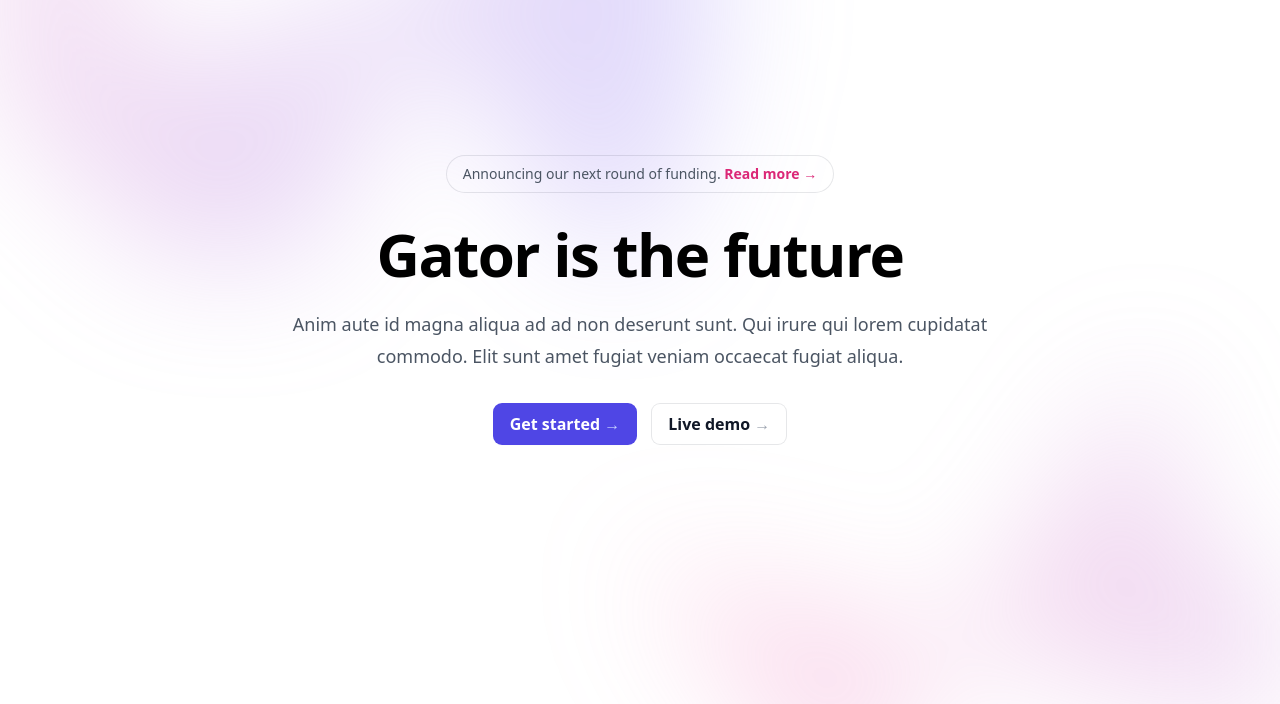
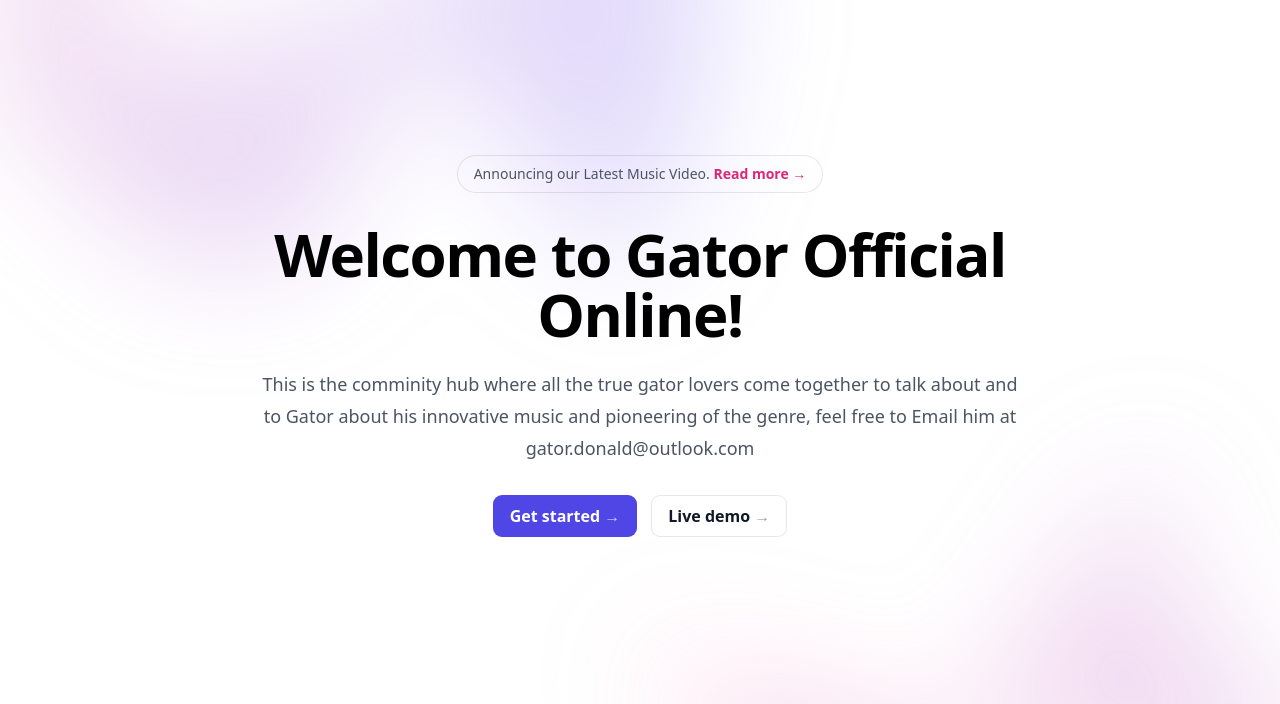
Before and after one commit to JC306010/Projects, a plain HTML site: page index.html in a window 1280 px wide. Shown: the part 96-800 px from the top of the page. Drawn offline with nearby package versions, Linux system fonts and the light colour scheme.

Commit message:
changes titles

```diff
--- a/index.html
+++ b/index.html
@@ -59,13 +59,13 @@
                     <div class="hidden sm:mb-8 sm:flex sm:justify-center">
                     <div class="relative overflow-hidden rounded-full py-1.5 px-4 text-sm leading-6 ring-1 ring-gray-900/10 hover:ring-gray-900/20">
                         <span class="text-gray-600">
-                        Announcing our next round of funding. <a href="#" class="font-semibold text-pink-600"><span class="absolute inset-0" aria-hidden="true"></span>Read more <span aria-hidden="true">&rarr;</span></a>
+                        Announcing our Latest Music Video. <a href="#" class="font-semibold text-pink-600"><span class="absolute inset-0" aria-hidden="true"></span>Read more <span aria-hidden="true">&rarr;</span></a>
                         </span>
                     </div>
                     </div>
                     <div>
-                    <h1 class="text-4xl font-bold tracking-tight sm:text-center sm:text-6xl">Gator is the future</h1>
-                    <p class="mt-6 text-lg leading-8 text-gray-600 sm:text-center">Anim aute id magna aliqua ad ad non deserunt sunt. Qui irure qui lorem cupidatat commodo. Elit sunt amet fugiat veniam occaecat fugiat aliqua.</p>
+                    <h1 class="text-4xl font-bold tracking-tight sm:text-center sm:text-6xl">Welcome to Gator Official Online!</h1>
+                    <p class="mt-6 text-lg leading-8 text-gray-600 sm:text-center">This is the comminity hub where all the true gator lovers come together to talk about and to Gator about his innovative music and pioneering of the genre, feel free to Email him at gator.donald@outlook.com</p>
                     <div class="mt-8 flex gap-x-4 sm:justify-center">
                         <a href="#" class="inline-block rounded-lg bg-indigo-600 px-4 py-1.5 text-base font-semibold leading-7 text-white shadow-sm ring-1 ring-indigo-600 hover:bg-indigo-700 hover:ring-indigo-700">
                         Get started
```
